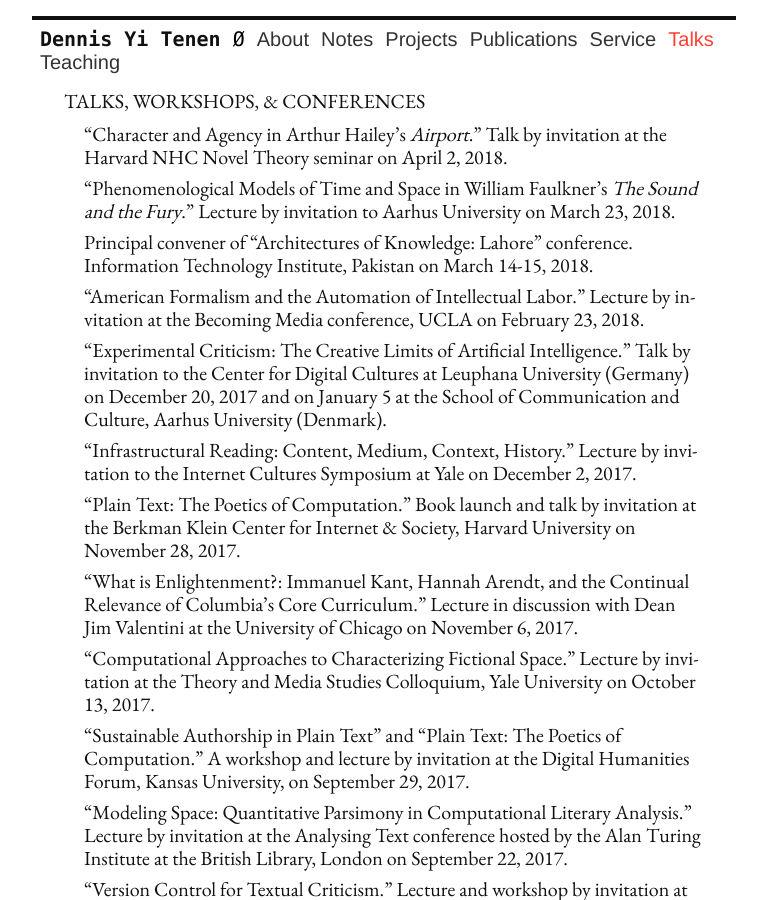
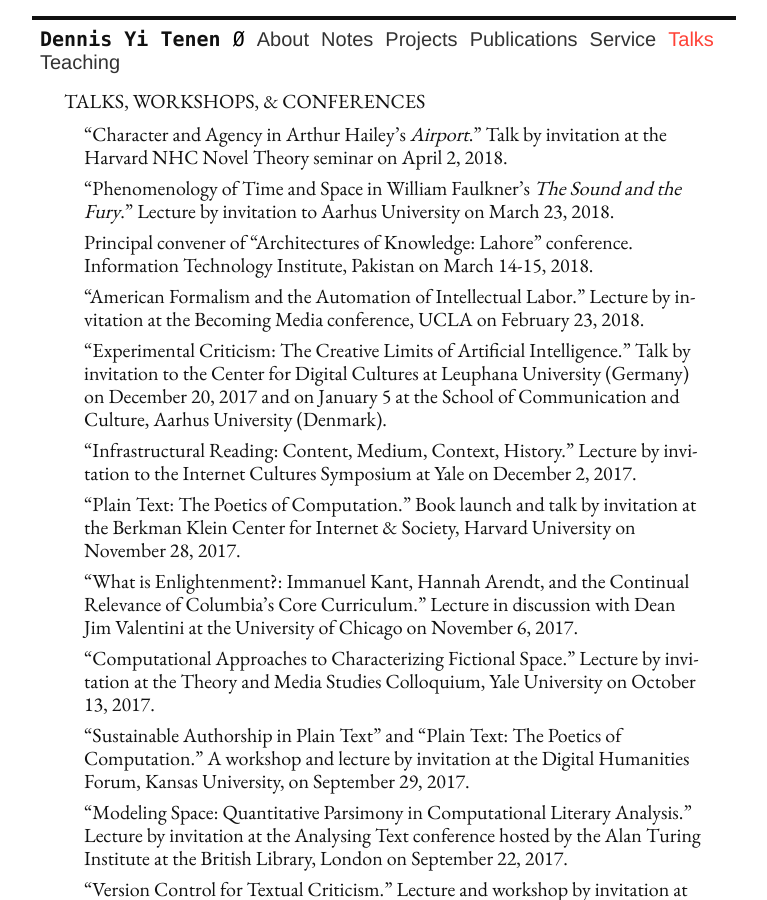
Before and after one commit to denten/denten.github.io, a Jekyll site: the page built from _pages/talks.md, in a window 1280 px wide and 900 px high. Shown: the whole window, without its empty margins (256-1023 px from the left). Built offline with Jekyll 4.4.1, drawn with Linux system fonts in a browser that asks for light colours.

```diff
--- a/_includes/CV/06-talks.md
+++ b/_includes/CV/06-talks.md
@@ -3,9 +3,8 @@
 
 - "Character and Agency in Arthur Hailey's *Airport*." Talk by invitation at
   the Harvard NHC Novel Theory seminar on April 2, 2018.
-- "Phenomenological Models of Time and Space in William Faulkner's *The Sound
-  and the Fury*." Lecture by invitation to Aarhus University on March 23,
-2018.
+- "Phenomenology of Time and Space in William Faulkner's *The Sound and the
+  Fury*." Lecture by invitation to Aarhus University on March 23, 2018.
 - Principal convener of "Architectures of Knowledge: Lahore" conference.
   Information Technology Institute, Pakistan on March 14-15, 2018.
 - "American Formalism and the Automation of Intellectual Labor." Lecture by
```
